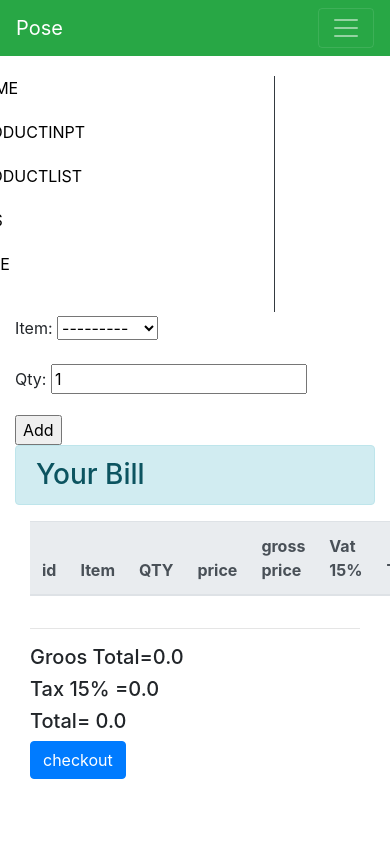
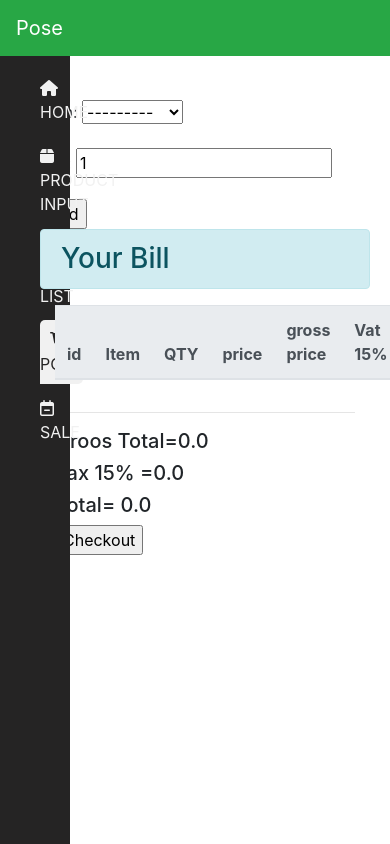
Before and after one commit to atiarrahaman/posSale, a Django app: page /pos in a window 390 px wide; the page is wider, and only the part inside the window is pictured. Run offline with Django 4.2, Linux system fonts and the light colour scheme; data comes from the database, SQL or seed files in the repository; both versions use the stored data as it was after the commit; data that the repository does not hold is empty; some libraries are stand-ins or nearby versions.

Commit message:
add some design

```diff
--- a/app2/models.py
+++ b/app2/models.py
@@ -40,6 +40,13 @@ class ProductInput(models.Model):
     @property
     def Gross_amount(self):
        return self.price*self.qty
+
+
+
+
+
+
+
     @property
     def vatamount(self):
        temp=(self.price*self.qty)
@@ -86,3 +93,9 @@ class PosSale(models.Model):
      vat=(temp*15/100)
      totalamount=(temp+vat)
      return totalamount
+
+
+
+class CheckOut(models.Model):
+    item=models.ForeignKey(Product,on_delete=models.CASCADE)
+    order_date= models.DateTimeField(auto_now_add=True)
--- a/app2/static/css/style.css
+++ b/app2/static/css/style.css
@@ -1,7 +1,4 @@
-section{
 
-	padding-bottom: 50px;
-}
 
 
 
@@ -15,24 +12,68 @@ section{
 
 .menu ul li a{
 	text-decoration: none;
+	text-transform: uppercase;
+	color: #f1f1f1;
+	transition: 0.3s;
+}
 
-	text-transform: uppercase;
-	padding:5px  15px;
-    color: #000;
+.menu ul li a:hover{
+	background:#f1f1f1;
+	color: #252424;
+	padding: 10px;
+	border-radius: 5px;
 
 }
 
+.menu ul li a.active{
+	background:#f1f1f1;
+	border-radius: 5px;
 
+}
 
 .menu ul li a.active{
-	background: rgb(243, 243, 6);
-	border-radius: 50px;
+	background:#f1f1f1;
+	color: #252424;
+	padding: 10px;
 
 }
 
 
 
 
-.sidebar{
-   margin-left: -100px;
+
+
+
+
+
+.flex-container {
+	display: flex;
+
+
+  }
+
+  .flex-container .main_containt {
+	width: 100%;
+	height: 100%;
+
+
+
+
+  }
+  .flex-container .sidebar  .menu{
+	position: fixed;
+	height: 100%;
+	background: #252424;
+	width:18%;
+
 }
+.flex-container .sidebar{
+	width: 20%;
+	color: #f1f1f1;
+
+}
+.block_contain{
+	margin-left: 20px;
+	padding: 20px;
+
+}
--- a/app2/templates/base.html
+++ b/app2/templates/base.html
@@ -15,12 +15,14 @@
 	 <nav class="navbar navbar-expand-lg navbar-dark bg-success ">
         <div class="container">
           <a class="navbar-brand" href="{% url 'home' %}">Pose</a>
-          <button class="navbar-toggler" type="button" data-bs-toggle="collapse" data-bs-target="#navbarSupportedContent" aria-controls="navbarSupportedContent" aria-expanded="false" aria-label="Toggle navigation">
-            <span class="navbar-toggler-icon"></span>
-          </button>
+
           <div class="collapse navbar-collapse" id="navbarSupportedContent">
 
-            <form class="form-inline my-2 my-lg-0" action="" method="GET">
+
+
+            <ul class="navbar-nav ml-auto">
+
+              <form class="" action="" method="GET">
                 {% csrf_token %}
                 <div class="input-group">
                 <input name="q" type="search" class="form-control" placeholder="search" />
@@ -29,21 +31,6 @@
                 </div>
               </div>
               </form>
-
-            <ul class="navbar-nav ml-auto">
-              <li class="nav-item">
-                <a class="nav-link text-white" href="/">Home</a>
-              </li>
-              <li class="nav-item">
-                <a class="nav-link text-white" href=" ">Categories</a>
-              </li>
-              <li class="nav-item">
-                <a class="nav-link text-white" href="">Brands</a>
-              </li>
-              <li class="nav-item">
-                <a class="nav-link text-white"   href="{"><i class="fa fa-shopping-cart"></i> Cart (<span class="cart-list">{{carts.count}}</span>)</a>
-              </li>
-
 
              {% if request.user.is_authenticated %}
              <li class="dropdown">
@@ -70,22 +57,28 @@
         </div>
        </nav>
     <section class="">
-        <div class="container">
-            <div class="row">
-                <div class="col-sm-3 sidebar ">
-                   {% include 'sidebar.html' %}
+
+
+
+    <div class="flex-container">
+      <div class="sidebar">
+        <div class="menu">
+              <ul>
+                  <li><a href="{% url 'home' %} " class="{{home}}"><i class="fa-solid fa-house"></i> home</a></li>
+                  <li><a href="{% url 'productinput' %}"  class="{{productinput}}"><i class="fa-solid fa-box"></i> Product input</a></li>
+                  <li><a href="{% url 'productlist' %}" class="{{productlist}}"><i class="fa-solid fa-list-check"></i> Product list</a></li>
+                  <li><a href="{% url 'pos' %}" class="{{pos}}"><i class="fa-solid fa-cart-plus"></i> Pos</a></li>
+                  <li><a href="{% url 'sale' %}"class="{{sale}}" ><i class="fa-regular fa-calendar-minus"></i> Sale</a></li>
+              </ul>
           </div>
-
-               <!-- sidebar end -->
-
-                <!-- start home page content -->
-             <div class="col-sm-10">
+        </div>
+      <div class="main_containt">
+       <div class="block_contain">
         {% block content %}
         {% endblock content %}
        </div>
+      </div>
 
-             <!-- end home page content -->
-            </div>
     </div>
 
 
--- a/app2/templates/pos.html
+++ b/app2/templates/pos.html
@@ -8,6 +8,7 @@
         <input type="submit" value="Add">
     </form>
     <h3 class="alert alert-info">Your Bill</h3>
+    <form action="/checkout">
       <div class="container">
         <div class="row">
             <div class="col-sm-12">
@@ -62,9 +63,12 @@
       <h5>Groos Total={{gross_total}}</h5>
     <h5>Tax 15% ={{vat}}</h5>
     <h5>Total= {{total}}</h5>
-<a href="" class="btn btn-primary">checkout</a>
+    <input type="submit" value="Checkout">
     </div>
     </div>
+    </form>
+
+
 
 
 {% endblock content %}
--- a/app2/templates/productinput.html
+++ b/app2/templates/productinput.html
@@ -5,7 +5,8 @@
     <form  class="mt-4" action="" method="POST">
         {% csrf_token %}
         {{form.as_p}}
-        <input type="submit" value="Add">
+
+        <input type="submit" value="Add" >
     </form>
     <hr>
     <h3 class="alert alert-danger text-center">Input Data Show</h3>
@@ -22,6 +23,7 @@
                     <th scope="col">Goss price</th>
                     <th scope="col">vat 15%</th>
                     <th scope="col">Total</th>
+
                     <th scope="col">Action</th>
                   </tr>
                 </thead>
@@ -37,6 +39,7 @@
 
                     <td>{{i.vatamount}}</td>
                     <td>{{i.totalAmount}}</td>
+
 
                     <td>
                         <a class=" text-warning" href=""><i class="fa-solid fa-pen"></i></a>
--- a/app2/templates/sidebar.html
+++ b/app2/templates/sidebar.html
@@ -1,15 +0,0 @@
-{%  load static%}
-
-
-<div class="border-right border-dark  h-100 ">
-
-    <div class="menu">
-        <ul>
-            <li><a href="{% url 'home' %} "  class="">home</a></li>
-            <li><a href="{% url 'productinput' %}"  class="">Productinpt</a></li>
-            <li><a href="{% url 'productlist' %}" class="">Productlist</a></li>
-            <li><a href="{% url 'pos' %}" class="">Pos</a></li>
-            <li><a href="{% url 'sale' %}"class="" >Sale</a></li>
-        </ul>
-    </div>
- </div>
--- a/app2/urls.py
+++ b/app2/urls.py
@@ -6,9 +6,11 @@ urlpatterns = [
     path('productinput',views.ProductInputs , name='productinput'),
 
     path('productlist',views.ProductList , name='productlist'),
+
     path('pos',views.Pos , name='pos'),
     path('sale',views.Sale , name='sale'),
     path('delete/<int:id>',views.Delete , name='delete' ),
     path('posdelete/<int:id>',views.PostDelete , name='posdelete' ),
+    path('checkout',views.Checkout , name='checkout' ),
 
 ]
--- a/app2/views.py
+++ b/app2/views.py
@@ -1,20 +1,24 @@
 from django.shortcuts import render,redirect
 from django.http import HttpResponseRedirect
-from .models import Product ,ProductInput,ProductInputCart,PosSale
+from .models import Product ,ProductInput,ProductInputCart,PosSale,CheckOut
 from .forms import ProductAddForm ,ProductInputForm,PosSaleForm
 # Create your views here.
 
 
 def Home(request):
-    return render(request,'dashboard.html')
+    context={'home':'active'}
+    return render(request,'dashboard.html',context)
 
 def ProductInputs(request):
     pd=ProductInput.objects.all()
+
+
     if request.method== 'POST':
         fm=ProductInputForm(request.POST)
         if fm.is_valid():
             fm.save()
-
+            # totalqty=pdget.qty+fm.qty
+            # totalqty.save()
             fm=ProductInputForm()
     else:
         fm=ProductInputForm()
@@ -30,7 +34,7 @@ def ProductInputs(request):
             vat=( amount * 15 / 100)
             total=amount+vat
 
-    context={'form':fm,'pd':pd,'total':total,'amount':amount,'vat':vat,}
+    context={'form':fm,'pd':pd,'total':total,'amount':amount,'vat':vat,'productinput':'active'}
     return render(request,'productinput.html',context)
 
 # def ProductInputCartShow(request):
@@ -39,6 +43,7 @@ def ProductInputs(request):
 
 #     ProductInputCart(item=item).save()
 #     return redirect('productinput')
+
 
 
 def ProductList(request):
@@ -51,7 +56,7 @@ def ProductList(request):
     else:
         fm=ProductAddForm()
 
-    context={'pd':product,'form':fm}
+    context={'pd':product,'form':fm,'productlist':'active'}
     return render(request,'productlist.html',context)
 
 
@@ -79,7 +84,12 @@ def Pos(request):
 
 
 
-    context={'form':fm,'posdata':posdata,'gross_total':gross_total,'vat':vat,'total':total}
+    context={
+        'form':fm,'posdata':posdata,
+        'gross_total':gross_total,
+        'vat':vat,'total':total,
+        'pos':'active'
+        }
     return render(request,'pos.html',context)
 
 def PostDelete(request,id):
@@ -88,10 +98,19 @@ def PostDelete(request,id):
     return redirect('pos')
 
 def Sale(request):
-    return render(request,'sale.html')
+    context={'sale':'active'}
+    return render(request,'sale.html',context)
 
 
 def Delete(request,id):
     dl=ProductInput.objects.get(id=id)
     dl.delete()
     return redirect('productinput')
+
+
+def Checkout(request):
+    cart=PosSale.objects.all()
+    for c  in cart:
+        CheckOut(item=c.item).save()
+        c.delete()
+    return redirect('sale')
```
Also changed, not shown: app2/admin.py (+6 -1 lines), app2/migrations/0007_checkout.py (added), db.sqlite3. Lines whose indentation alone changed are shown as unchanged.
